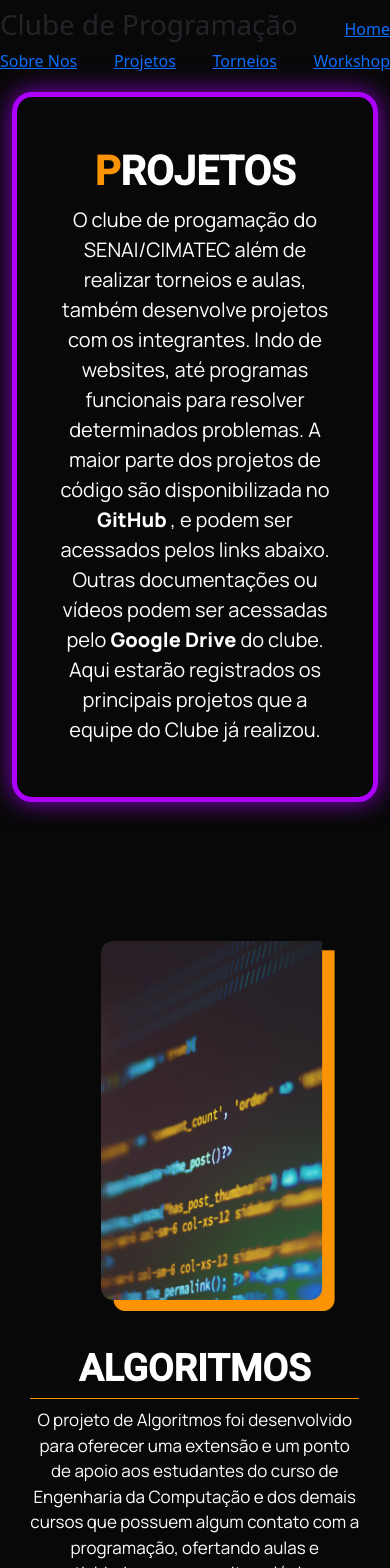
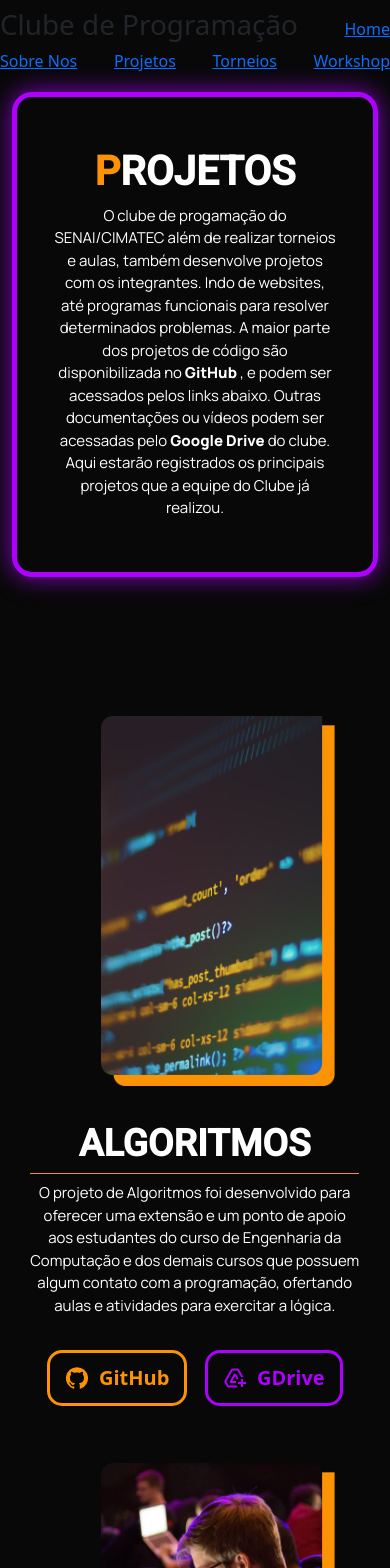
Before and after one commit to ClubeProgramacaoSSA/Front-End-Site-Clube-de-Programacao, a React (Create React App) app: page /projetos in a window 390 px wide. Shown: the top 1568 px of the page. Built offline with nearby package versions, Linux system fonts and the light colour scheme.

Commit message:
[FIX][RESPONSIVIDADE]
-Tamanho da fonte alterado para melhor visualização em aparelhos mobile na página projetos.

```diff
--- a/src/Components/ProjBox/projbox.scss
+++ b/src/Components/ProjBox/projbox.scss
@@ -162,7 +162,7 @@
                                 }
                                 p {
                                         font-family: var(--texto-menor);
-                                        font-size: 17px;
+                                        font-size: 15px;
                                         font-weight: 500;
                                 }
 
--- a/src/Pages/Projetos/projeto.scss
+++ b/src/Pages/Projetos/projeto.scss
@@ -62,7 +62,7 @@
                         font-weight: 800;
                 }
                 p {
-                        font-size: 20px;
+                        font-size: 15px;
                         font-family: var(--texto-menor);
                         font-weight: 400;
 
```
